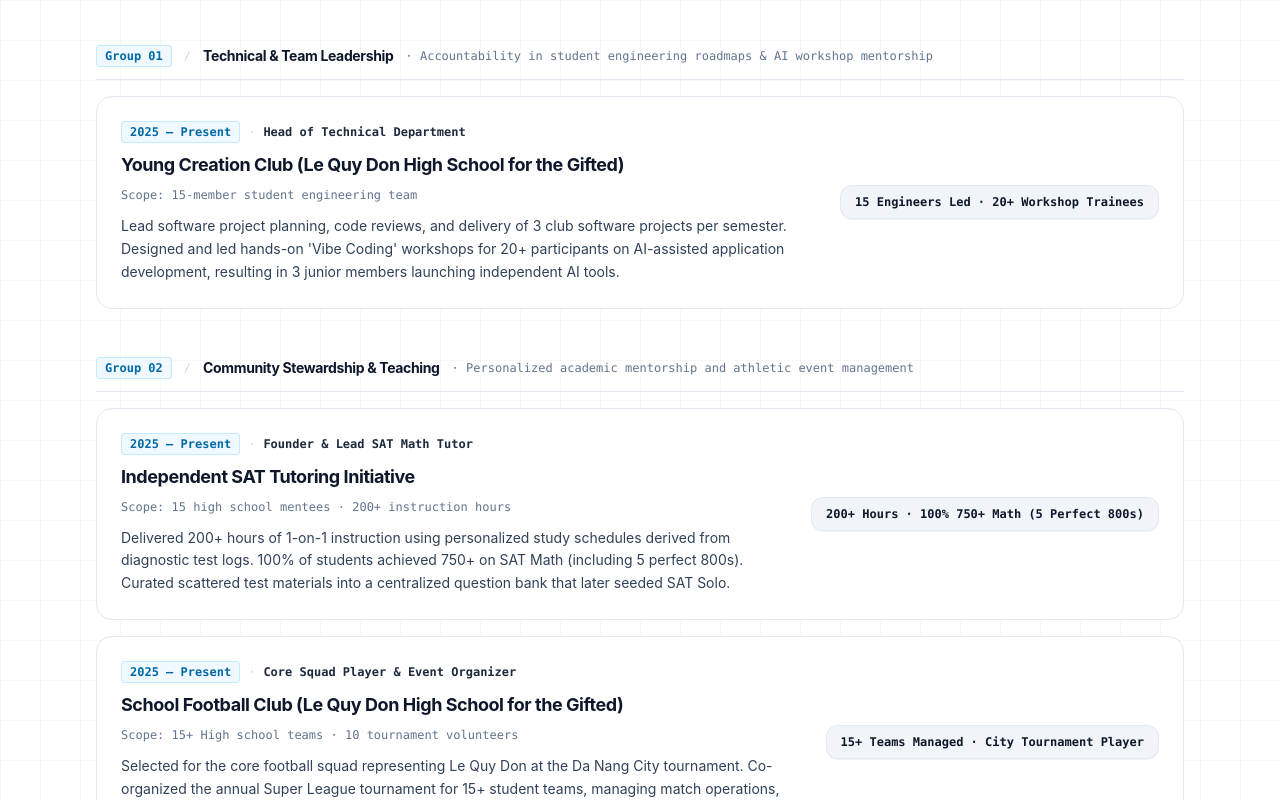
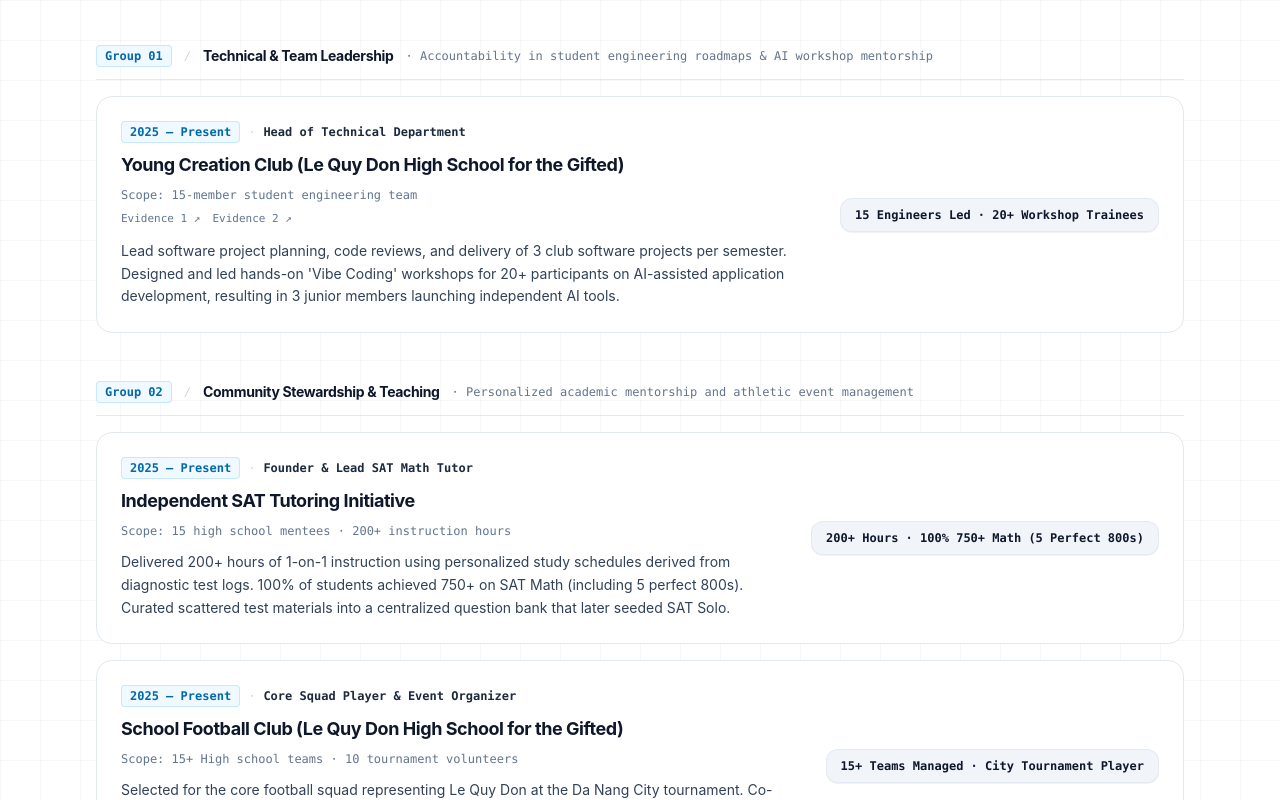
Before and after one commit to bach1310/cs-portfolio-, a Next.js app: page / in a window 1280 px wide. Shown: the part 3680-4480 px from the top of the page. Built offline with nearby package versions, Linux system fonts and the light colour scheme.

Commit message:
feat(leadership): add Evidence links for Young Creation Club

```diff
--- a/src/components/Leadership.tsx
+++ b/src/components/Leadership.tsx
@@ -58,6 +58,22 @@ export default function Leadership() {
                         Scope: {item.scope}
                       </div>
 
+                      {item.evidence && item.evidence.length > 0 && (
+                        <div className="flex flex-wrap items-center gap-3 text-[11px] font-mono text-slate-500">
+                          {item.evidence.map((src, i) => (
+                            <a
+                              key={src}
+                              href={src}
+                              target="_blank"
+                              rel="noopener noreferrer"
+                              className="hover:text-sky-700 underline-offset-2 hover:underline transition-colors"
+                            >
+                              {item.evidence!.length > 1 ? `Evidence ${i + 1} ↗` : "Evidence ↗"}
+                            </a>
+                          ))}
+                        </div>
+                      )}
+
                       <p className="text-xs sm:text-sm text-slate-700 leading-relaxed pt-1">
                         {item.description}
                       </p>
--- a/src/data/portfolioData.ts
+++ b/src/data/portfolioData.ts
@@ -28,6 +28,8 @@ export interface LeadershipItem {
   scope: string;
   description: string;
   metrics: string;
+  /** Real evidence file paths (optional). */
+  evidence?: string[];
 }
 
 export interface CapabilityItem {
@@ -202,6 +204,7 @@ export const portfolioData = {
           description:
             "Lead software project planning, code reviews, and delivery of 3 club software projects per semester. Designed and led hands-on 'Vibe Coding' workshops for 20+ participants on AI-assisted application development, resulting in 3 junior members launching independent AI tools.",
           metrics: "15 Engineers Led · 20+ Workshop Trainees",
+          evidence: ["/evidence/ycc-team.jpg", "/evidence/ycc-robot-demo.jpg"],
         },
       ],
     },
@@ -232,7 +235,12 @@ export const portfolioData = {
         },
       ],
     },
-  ],
+  ] as {
+    groupTitle: string;
+    categoryName: string;
+    subtext: string;
+    items: (LeadershipItem & { evidence?: string[] })[];
+  }[],
 
   // 04 / Capabilities, connected to evidence
   capabilities: [
```
Also changed, not shown: public/evidence/ycc-robot-demo.jpg (added), public/evidence/ycc-team.jpg (added).
